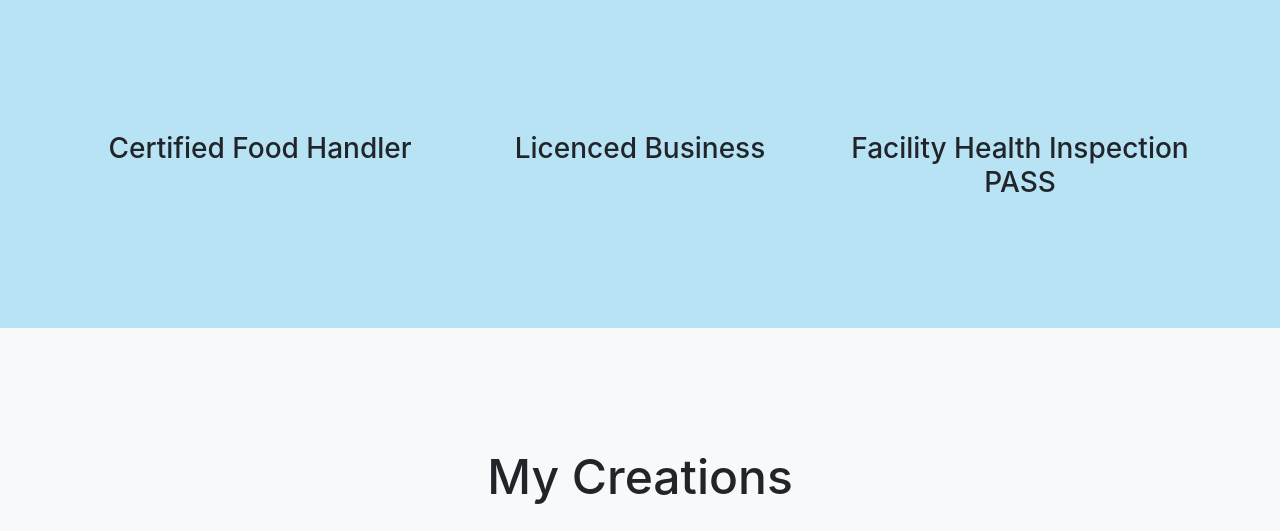
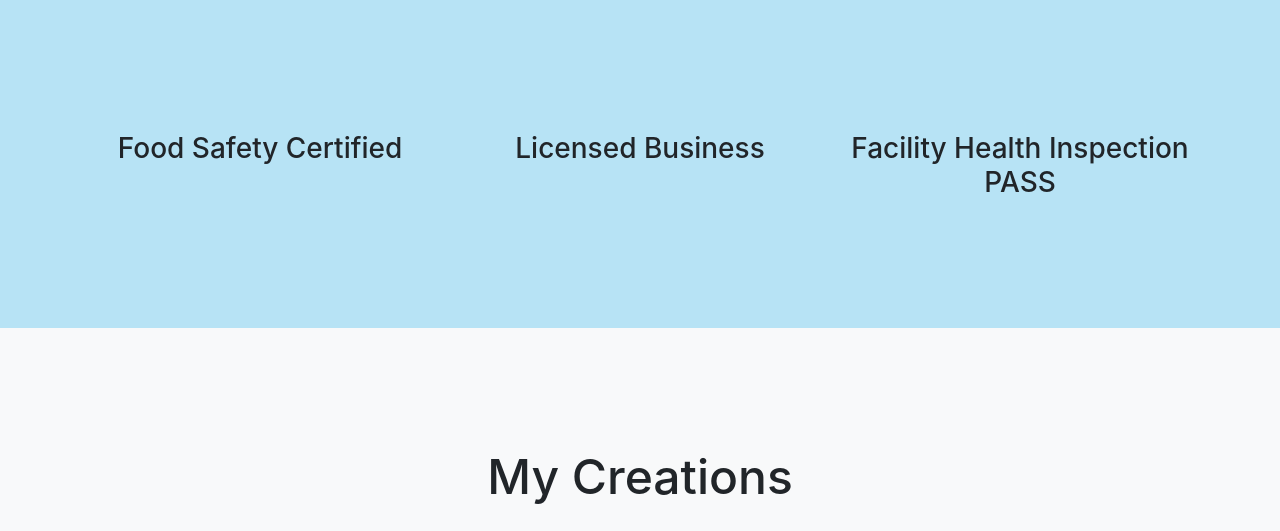
Before and after one commit to matthergott/happytobake, a website with bundled scripts: page index.html in a window 1280 px wide. Shown: the part 1360-1891 px from the top of the page. Built offline with nearby package versions, Linux system fonts and the light colour scheme; a web font is replaced by a local one.

Commit message:
Fix typos

```diff
--- a/index.html
+++ b/index.html
@@ -93,11 +93,11 @@
         <div class="row">
           <div class="col-lg-4 key-info">
             <i class="fa icon-graduation key-info-icon"></i>
-            <h3>Certified Food Handler</h3>
+            <h3>Food Safety Certified</h3>
           </div>
           <div class="col-lg-4 key-info">
             <i class="fa icon-badge key-info-icon"></i>
-            <h3>Licenced Business</h3>
+            <h3>Licensed Business</h3>
           </div>
           <div class="col-lg-4 key-info">
             <i class="fa icon-check key-info-icon"></i>
```
